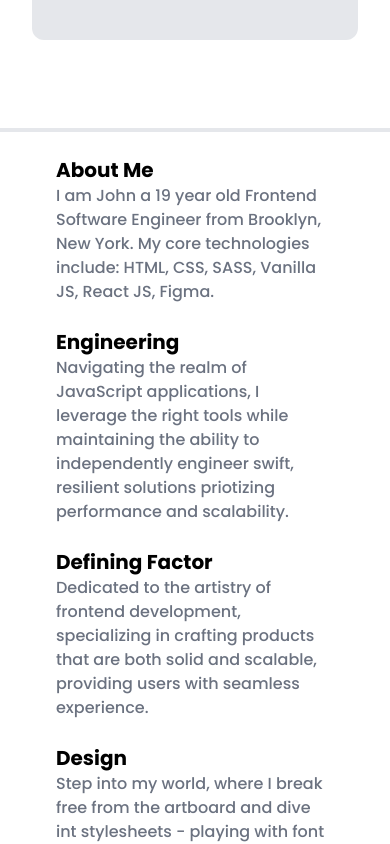
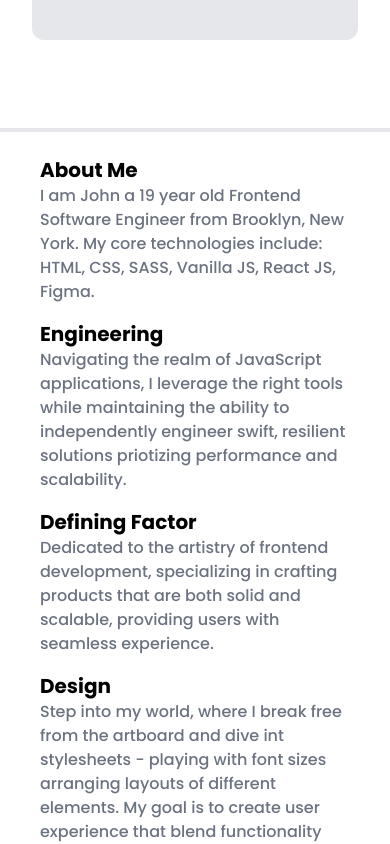
Before and after one commit to babthedev/babthedev, a React (Vite) app: page /about in a window 390 px wide. Shown: the part 1560-2404 px from the top of the page. Built offline with nearby package versions, Linux system fonts and the light colour scheme.

Commit message:
Overflow fixed

```diff
--- a/src/components/About.jsx
+++ b/src/components/About.jsx
@@ -5,20 +5,20 @@ import "aos/dist/aos.css";
 
 const About = () => {
   return (
-    <section data-aos="fade-up" className='h-screen border-t-4 px-8 md:px-20 lg:px-28 xl:px-32 border-gray-200 section bg-bg text-content' id='about'>
-        <div className='flex flex-col lg:flex-row lg:gap-32'>
+    <section data-aos="fade-up" className='h-screen border-t-4 px-4 md:px-20 lg:px-28 xl:px-32 border-gray-200 section bg-bg text-content' id='about'>
+        <div className='flex flex-col lg:flex-row  lg:gap-32'>
         <div className="lg:flex flex-col mt-6 lg:mt-16 ">
-         <div className=' px-6 lg:mb-20 mb-6 ml-auto '>
+         <div className=' px-6 lg:mb-20 mb-4 ml-auto '>
           <h2 className='text-xl lg:text-6xl md:text-3xl font-bold'>{data.about[0].header}</h2>
             <p className=' text-base lg:text-xl md:text-lg md:pb-4 lg:pb-4 lg:pt-2 text-gray-500'>{data.about[0].paragraph}</p>
         </div>
-         <div className=' px-6 py-0 lg:mb-3 mb-6 ml-auto lg:ml-0 '>
+         <div className=' px-6 lg:mb-3 mb-4 ml-auto lg:ml-0 '>
           <h2 className='text-xl lg:text-6xl md:text-3xl font-bold'>{data.about[1].header}</h2>
             <p className='text-base lg:text-xl md:text-lg md:pb-4 lg:pb-4 lg:pt-2 text-gray-500'>{data.about[1].paragraph}</p>
         </div>
         </div>
         <div className="lg:flex flex-col lg:mt-24 xl:mt-44 px-6">
-        <div className="lg:flex flex-col mb-6 lg:mb-20 ">
+        <div className="lg:flex flex-col mb-4 lg:mb-20 ">
           <h2 className='text-xl lg:text-6xl md:text-3xl font-bold'>{data.about[2].header}</h2>
             <p className='text-base lg:text-xl md:text-lg md:pb-4 lg:pb-4 lg:pt-2 text-gray-500'>{data.about[2].paragraph}</p>
         </div>
--- a/src/components/Home.jsx
+++ b/src/components/Home.jsx
@@ -36,7 +36,7 @@ const Home = () => {
             <h2 className='text-4xl lg:text-5xl font-bold text-clip mb-4 lg:mb-6'>HE IS {data.name}</h2>
             <h2 className='text-4xl font-bold text-clip lg:text-5xl lg:mb-6'>HE IS A FRONTEND <span ><WordSwitch/></span></h2>
             </div>
-            <img src="/src/assets/Long Arrow down.svg" width="90px" className='absolute bottom-32 right-64 down-arrow' alt="" />
+            <img src="/src/assets/Long Arrow down.svg" width="90px" className='absolute xl:bottom-32 bottom-16 right-8 xl:right-64 down-arrow' alt="" />
         </div>
     </section> :
     <div>
--- a/src/index.css
+++ b/src/index.css
@@ -17,6 +17,7 @@
 
 body{
     font-family: 'Poppins', sans-serif;
+    overflow-x: hidden;
 }
 
 .down-arrow{
```
